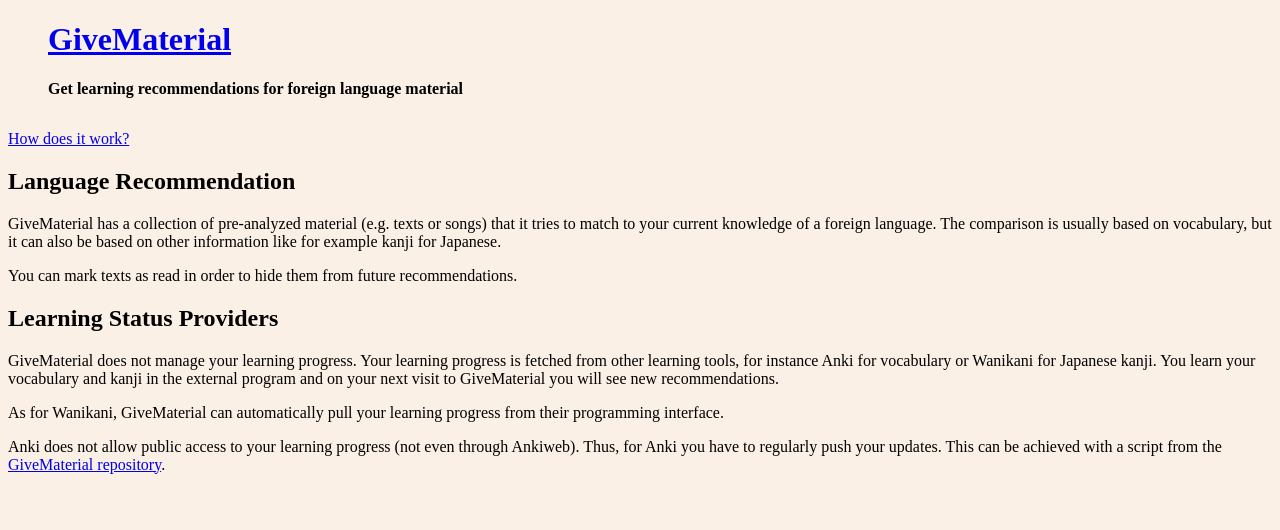
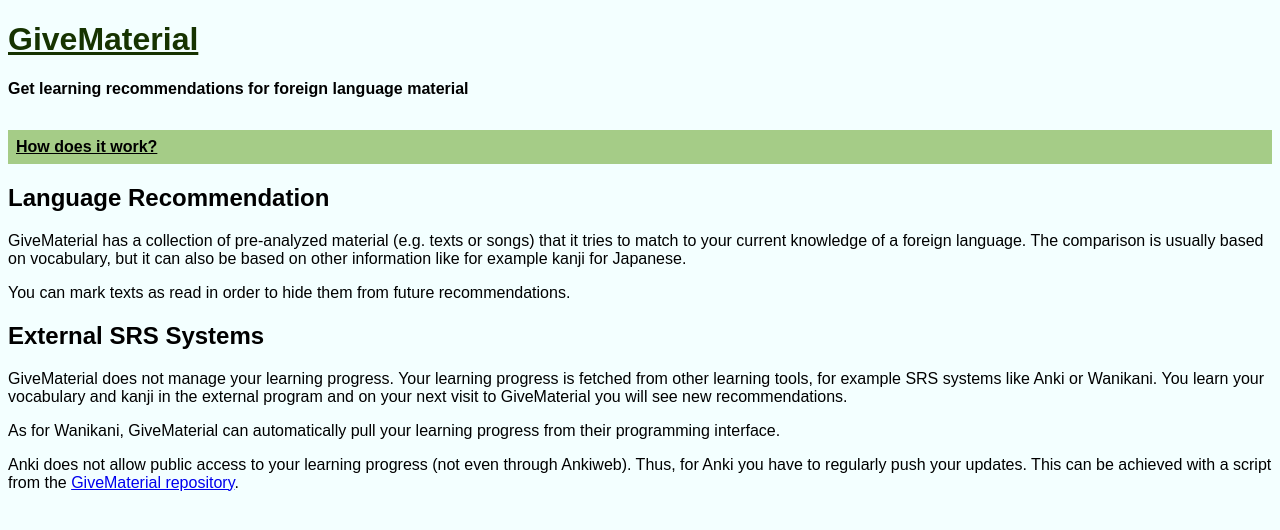
Before and after one commit to aufziehvogel/givematerial, a Flask app: page /howworks in a window 1280 px wide. Shown: the top 530 px of the page. Run offline with Flask 2, Linux system fonts and the light colour scheme.

Commit message:
improve design a bit

```diff
--- a/givematerial/web/templates/base.html
+++ b/givematerial/web/templates/base.html
@@ -11,18 +11,38 @@
 
   <style>
     body {
-      background-color: linen;
+      background-color: #f3ffff;
+      font-family: sans-serif;
     }
 
     h1 {
-      color: maroon;
-      margin-left: 40px;
+      margin-left: 0px;
+    }
+
+    h1 a {
+      color: #163301;
     }
 
     #heading-subline {
       margin-bottom: 2em;
       font-weight: bold;
-      margin-left: 40px;
+      margin-left: 0px;
+    }
+
+    #main-nav {
+      background-color: #a5cc87;
+      margin-bottom: 1em;
+    }
+
+    #main-nav a {
+      display: inline-block;
+      padding: 0.5em;
+      color: black;
+      font-weight: bold;
+    }
+
+    #main-nav a:hover {
+      background-color: #7aa35a;
     }
 
     div.info {
@@ -75,10 +95,12 @@
   <h1><a href="{{ url_for('home') }}">GiveMaterial</a></h1>
   <div id="heading-subline">Get learning recommendations for foreign language material</div>
 
-  {% if public_registration %}
-    <a href="{{ url_for('register') }}">Register</a>
-  {% endif %}
-  <a href="{{ url_for('howworks') }}">How does it work?</a>
+  <div id="main-nav">
+    {% if public_registration %}
+      <a href="{{ url_for('register') }}">Register</a>
+    {% endif %}
+    <a href="{{ url_for('howworks') }}">How does it work?</a>
+  </div>
 
   <div id="main">
     {% block content %}{% endblock %}
--- a/givematerial/web/templates/home.html
+++ b/givematerial/web/templates/home.html
@@ -33,6 +33,7 @@
     </article>
     {% endfor %}
 
+    {% if most_common_words|length > 0 %}
         <h2>Most Common Unknown Words</h2>
 
         <p>Use these most common words to quickly create a list of words that you already know.</p>
@@ -42,4 +43,5 @@
             <li>{{ word }}</li>
         {% endfor %}
         </ul>
+    {% endif %}
 {% endblock %}
--- a/givematerial/web/templates/howworks.html
+++ b/givematerial/web/templates/howworks.html
@@ -13,10 +13,10 @@
     You can mark texts as read in order to hide them from future recommendations.
 </p>
 
-<h2>Learning Status Providers</h2>
+<h2>External SRS Systems</h2>
 <p>
     GiveMaterial does not manage your learning progress. Your learning progress is fetched from other learning tools,
-    for instance Anki for vocabulary or Wanikani for Japanese kanji. You learn your vocabulary and kanji in the
+    for example SRS systems like Anki or Wanikani. You learn your vocabulary and kanji in the
     external program and on your next visit to GiveMaterial you will see new recommendations.
 </p>
 
```
Lines whose indentation alone changed are shown as unchanged.
